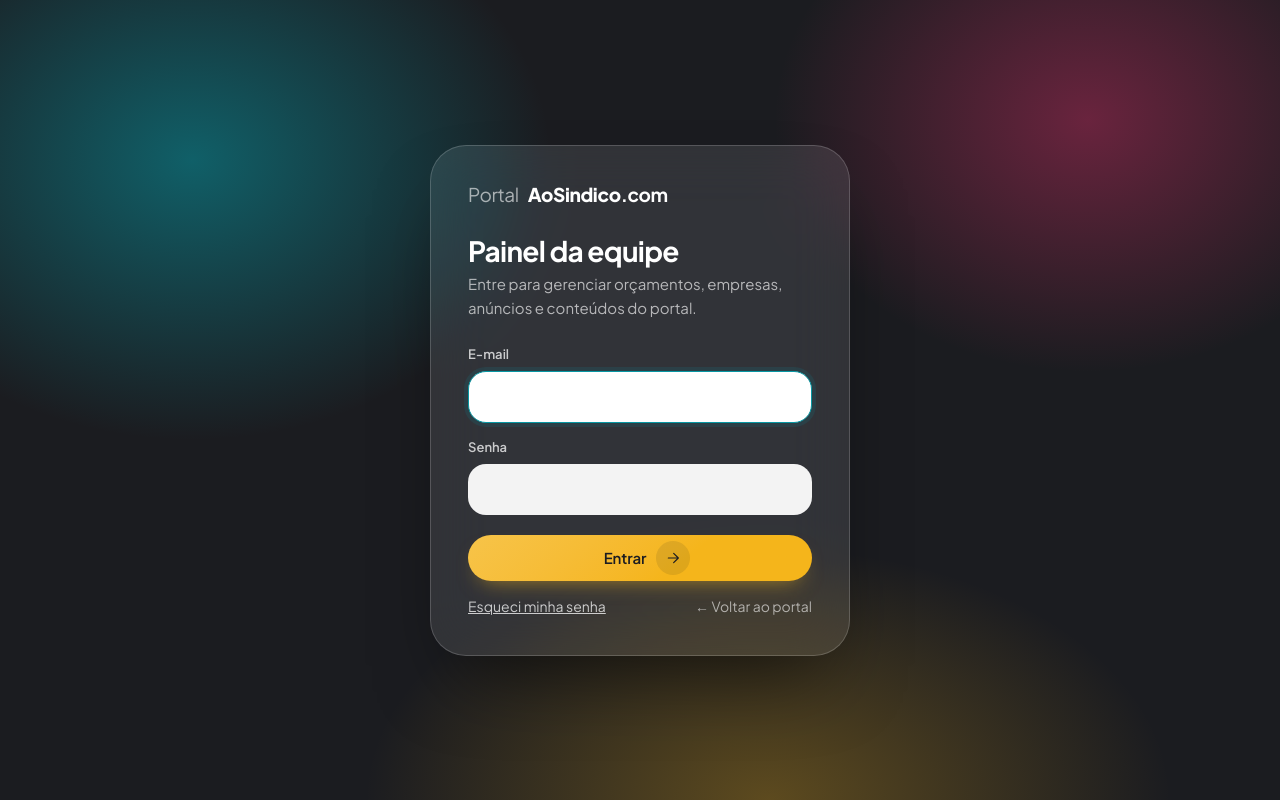
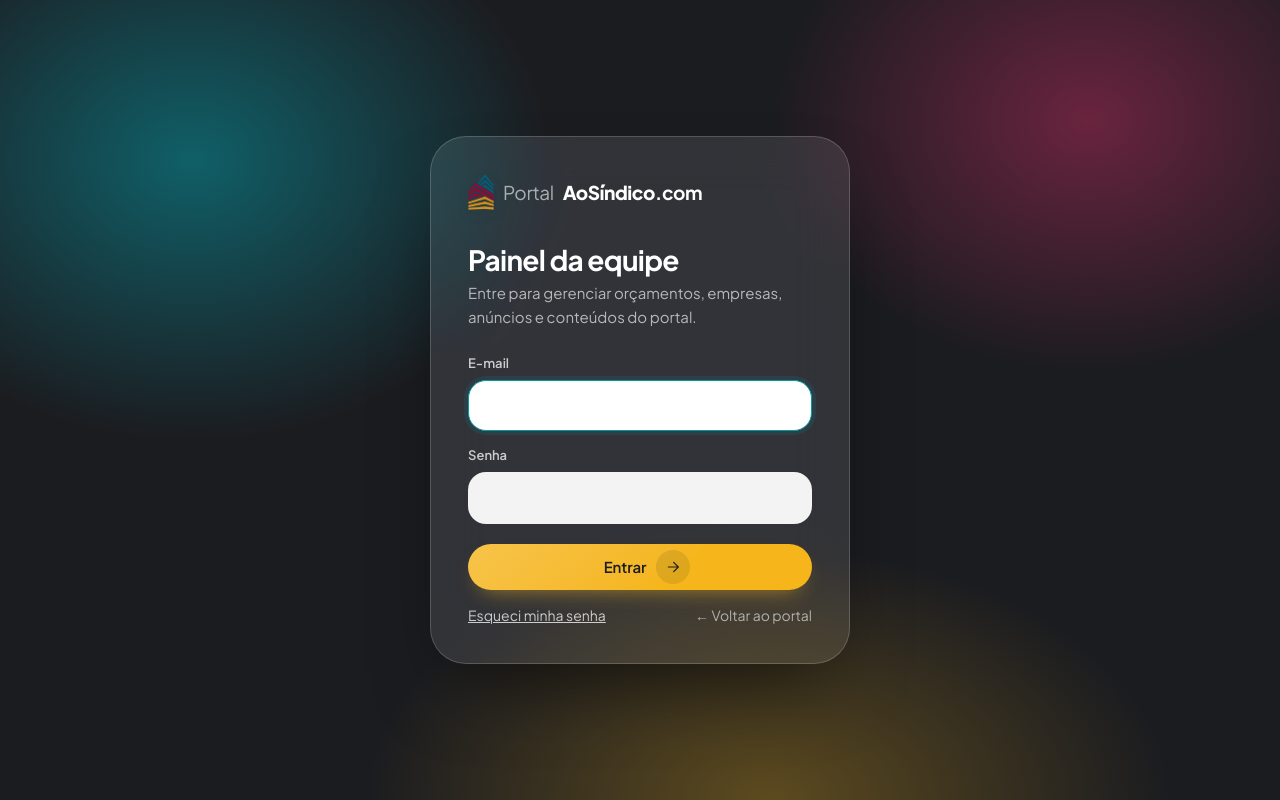
Before and after one commit to victorjoaosoares2001-ops/ao-sindico-site, a Next.js app: page /admin/login in a window 1280 px wide. Built offline with nearby package versions, Linux system fonts and the light colour scheme; no server answers.

Commit message:
Atualiza componente oficial da marca

```diff
--- a/src/components/Logo.tsx
+++ b/src/components/Logo.tsx
@@ -1,19 +1,15 @@
 /**
- * Marca oficial "Portal AoSindico.com": três quadrados (azul-petróleo,
- * magenta, amarelo) sobre a palavra. Redesenhada em vetor para ficar nítida
- * em fundo claro e escuro.
+ * Marca oficial "Ao Síndico": ícone em chevrons (azul-petróleo, magenta,
+ * amarelo) extraído do logo oficial ao lado da palavra. Funciona em fundo
+ * claro e escuro (o ícone tem fundo transparente).
  */
 export function Logo({ tone = "dark", compact = false }: { tone?: "dark" | "light"; compact?: boolean }) {
   return (
     <span className={`logo logo--${tone}`} aria-label="Portal Ao Síndico">
+      <img className="logo__icon" src="/logo-icon.png" alt="" width={27} height={38} />
       {!compact && <span className="logo__portal">Portal</span>}
       <span className="logo__main">
-        <span className="logo__marks" aria-hidden="true">
-          <i style={{ background: "var(--teal-deep)" }} />
-          <i style={{ background: "var(--magenta)" }} />
-          <i style={{ background: "var(--yellow)" }} />
-        </span>
-        <strong>AoSindico</strong>
+        <strong>AoSíndico</strong>
         <span className="logo__com">.com</span>
       </span>
     </span>
```
